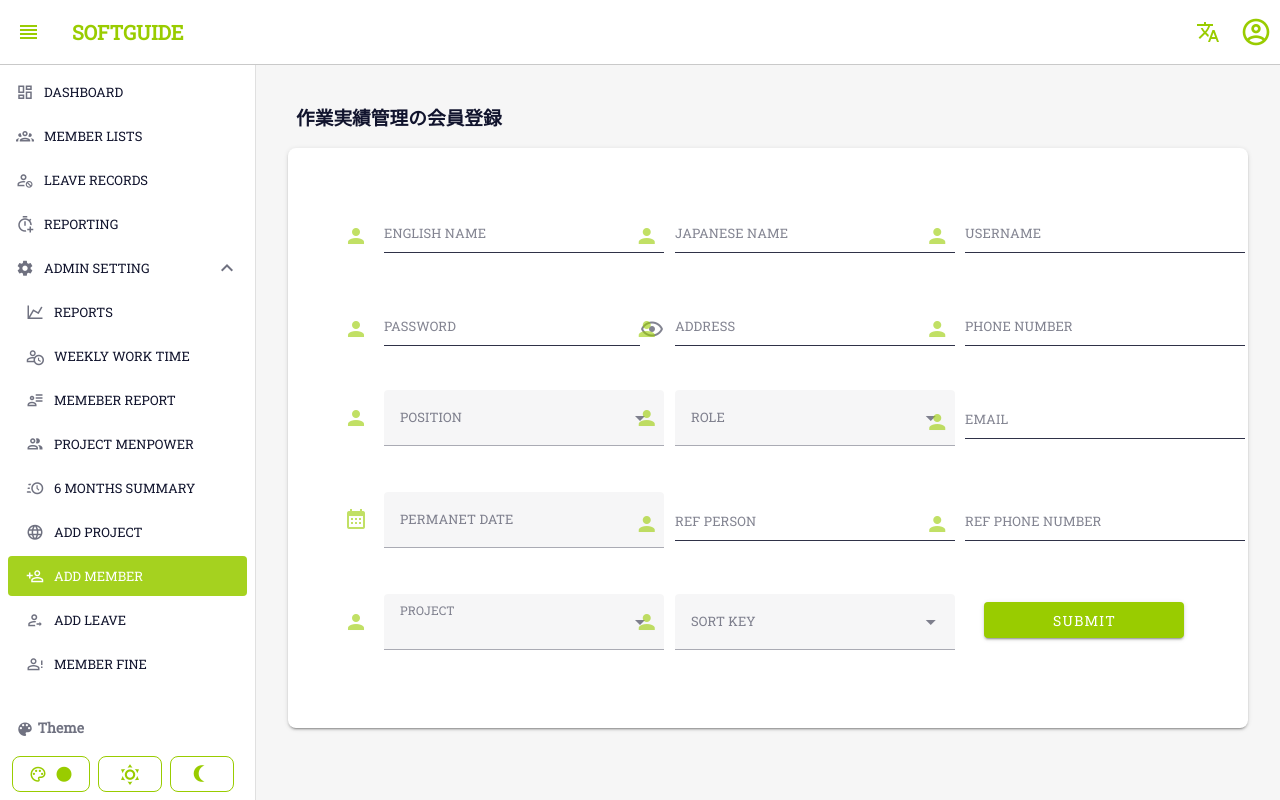
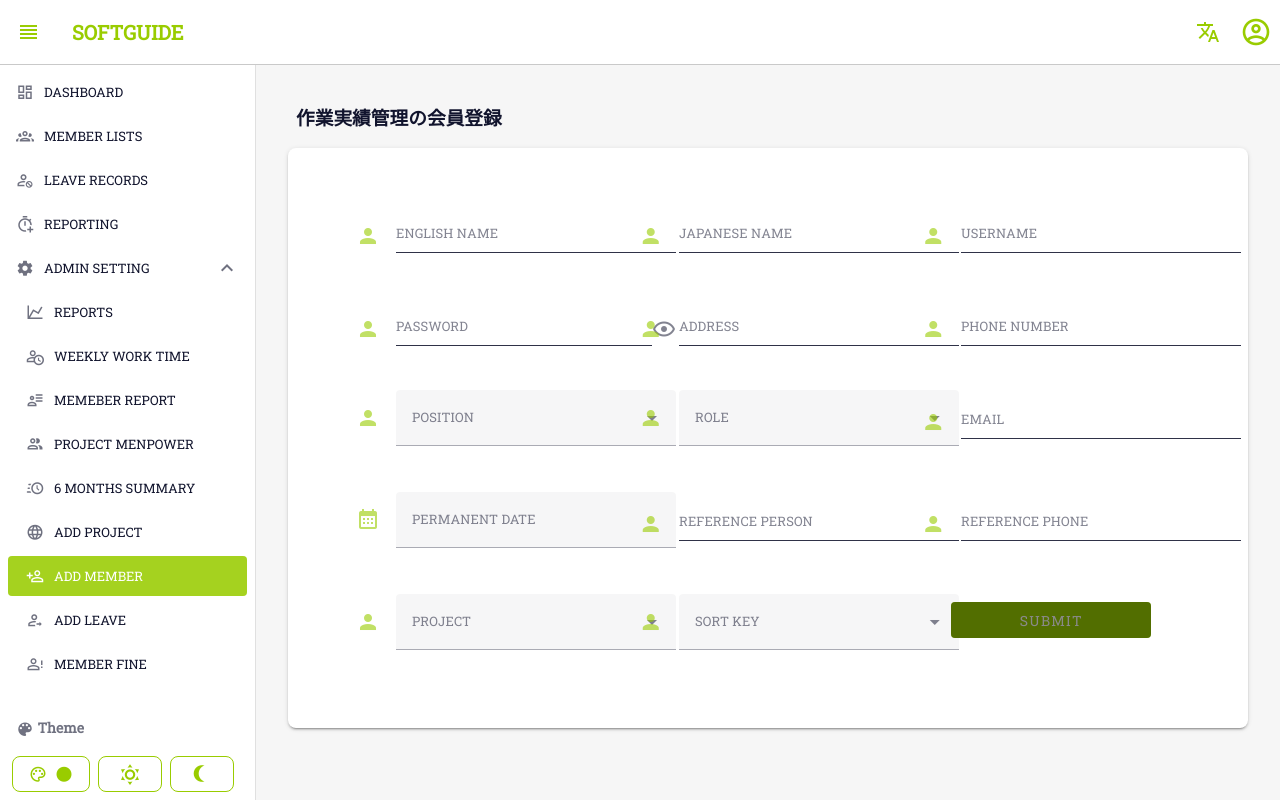
Before and after one commit to Softguidearkarphyo/reporting-system, a Vue app: page /reporting-system/add-members in a window 1280 px wide. Built offline with nearby package versions, Linux system fonts and the light colour scheme; sample sign-in values are in the browser's storage.

Commit message:
Add Validation For Member Create

```diff
--- a/src/components/bases/BaseTextField.vue
+++ b/src/components/bases/BaseTextField.vue
@@ -1,7 +1,7 @@
 <template>
   <div class="align-center mb-5">
     <v-text-field
-      v-model="internalValue"
+      v-bind="$attrs"
       class="custom-input"
       :label="label"
       :type="inputType"
@@ -17,7 +17,7 @@
       variant="plain"
       @click:append-inner="toggleVisibility"
       dense
-      hide-details
+      hide-details="auto"
       :style="{ width }"
     >
       <template v-slot:prepend>
@@ -29,11 +29,9 @@
 </template>
 
 <script setup>
+defineOptions({ inheritAttrs: false });
+
 const props = defineProps({
-  modelValue: {
-    type: [String, Number],
-    default: '',
-  },
   label: String,
   type: {
     type: String,
@@ -69,12 +67,6 @@ const inputType = computed(() => {
 function toggleVisibility() {
   isVisible.value = !isVisible.value;
 }
-
-const emit = defineEmits(['update:modelValue']);
-const internalValue = computed({
-  get: () => props.modelValue,
-  set: (val) => emit('update:modelValue', val),
-});
 </script>
 
 <style scoped>
--- a/src/locales/en.js
+++ b/src/locales/en.js
@@ -42,4 +42,26 @@ export default {
     deleteConfirmText:
       'Are you sure to delete this member? # This action cannot be undone.',
   },
+  form: {
+    eng_name: 'English Name',
+    jp_name: 'Japanese Name',
+    username: 'Username',
+    password: 'Password',
+    address: 'Address',
+    ph_number: 'Phone Number',
+    position: 'Position',
+    role: 'Role',
+    email: 'Email',
+    permanent_date: 'Permanent Date',
+    ref_person: 'Reference Person',
+    ref_ph_number: 'Reference Phone',
+    project: 'Project',
+    sort_key: 'Sort Key',
+  },
+  validation: {
+    required: '{field} is required',
+    email: '{field} must be a valid email',
+    min: '{field} must be at least {min} characters',
+    date_format: '{field} must be in YYYY-MM-DD format',
+  },
 };
--- a/src/locales/ja.js
+++ b/src/locales/ja.js
@@ -42,4 +42,26 @@ export default {
     deleteConfirmText:
       'このメンバーを削除してもよろしいですか？ # この操作は元に戻せません。',
   },
+  form: {
+    eng_name: '英語名',
+    jp_name: '日本語名',
+    username: 'ユーザー名',
+    password: 'パスワード',
+    address: '住所',
+    ph_number: '電話番号',
+    position: 'ポジション',
+    role: '役割',
+    email: 'メールアドレス',
+    permanent_date: '入社日',
+    ref_person: '紹介者',
+    ref_ph_number: '紹介者の電話番号',
+    project: 'プロジェクト',
+    sort_key: 'ソートキー',
+  },
+  validation: {
+    required: '{field}は必須項目です',
+    email: '{field}は有効なメールアドレスを入力してください',
+    min: '{field}は{min}文字以上で入力してください',
+    date_format: '{field}はYYYY-MM-DD形式で入力してください',
+  },
 };
--- a/src/main.js
+++ b/src/main.js
@@ -8,12 +8,12 @@ import './assets/fonts/font.css';
 import vuetify from './plugins/vuetify';
 import '@mdi/font/css/materialdesignicons.css';
 import toastification from './plugins/toastification';
+import veeValidatePlugin from './plugins/vee-validate';
 import './assets/toast.css';
 
 import { createI18n } from 'vue-i18n';
 import en from './locales/en';
 import ja from './locales/ja';
-
 const i18n = createI18n({
   legacy: false,
   locale: 'en',
@@ -28,6 +28,7 @@ app.use(router);
 app.use(vuetify);
 app.use(createPinia());
 app.use(toastification);
+app.use(veeValidatePlugin);
 app.use(i18n);
 app.config.globalProperties.$axios = api;
 app.mount('#app');
--- a/src/pages/report/AddLeave.vue
+++ b/src/pages/report/AddLeave.vue
@@ -1,6 +1,59 @@
 <template>
-  <BaseTitle>Add Leave</BaseTitle>
+  <Form
+    :validation-schema="memberCreateSchema"
+    @submit="submit"
+    v-slot="{ meta }"
+  >
+    <div class="mb-4">
+      <Field name="eng_name" v-slot="{ field, errorMessage }">
+        <v-text-field
+          v-bind="field"
+          :error-messages="errorMessage"
+          label="English Name"
+          data-testid="eng-name-field"
+        />
+      </Field>
+    </div>
+
+    <div class="mb-4">
+      <Field name="jp_name" v-slot="{ field, errorMessage }">
+        <v-text-field
+          v-bind="field"
+          :error-messages="errorMessage"
+          label="Japanese Name"
+          data-testid="jp-name-field"
+        />
+      </Field>
+    </div>
+
+    <v-btn type="submit" color="primary" :disabled="!meta.valid" class="mt-4">
+      Submit
+    </v-btn>
+  </Form>
 </template>
-<script>
-import BaseTitle from '../../components/bases/BaseTitle.vue';
+
+<script setup>
+import { Form, Field } from 'vee-validate';
+import * as yup from 'yup';
+import { getMemberCreateSchema } from '@/plugins/validations/common-validations';
+
+const memberCreateSchema = yup.object({
+  eng_name: yup.string().required('English name is required'),
+  jp_name: yup.string().required('Japanese name is required'),
+});
+
+const submit = (values) => {
+  console.log('Form submitted:', values);
+  alert(JSON.stringify(values, null, 2));
+};
 </script>
+
+<style scoped>
+.debug-info {
+  padding: 1rem;
+  background: #f5f5f5;
+  border-radius: 4px;
+  font-family: monospace;
+  margin-bottom: 1rem;
+}
+</style>
--- a/src/pages/report/AddMember.vue
+++ b/src/pages/report/AddMember.vue
@@ -2,257 +2,253 @@
   <v-container>
     <BaseTitle class="mb-4"> 作業実績管理の会員登録 </BaseTitle>
     <ParentCard class="pa-6">
-      <v-form ref="form" @submit.prevent="handleSubmit">
-        <v-row class="px-4 py-4">
-          <v-col cols="12" md="6" lg="4">
+      <Form
+        ref="formRef"
+        :validation-schema="memberCreateSchema"
+        @submit="submit"
+        v-slot="{ meta }"
+      >
+        <v-row class="mx-auto px-4 py-4">
+          <v-col cols="12" class="justify-center" md="6" lg="4">
+            <Field name="eng_name" v-slot="{ field, errorMessage }">
               <BaseTextField
-              v-model="engName"
-              name="eng_name"
-              label="English Name"
+                v-bind="field"
+                :label="t('form.eng_name')"
                 type="text"
                 variant="plain"
                 prependIcon="mdi-account"
                 :width="'320px'"
-              hide-details
-              required
+                :error-messages="errorMessage"
               ></BaseTextField>
+            </Field>
           </v-col>
-          <v-col cols="12" md="6" lg="4">
+          <v-col cols="12" class="justify-center" md="6" lg="4">
+            <Field name="jp_name" v-slot="{ field, errorMessage }">
               <BaseTextField
-              v-model="jpName"
-              name="jpName"
-              label="Japanese Name"
+                v-bind="field"
+                :label="t('form.jp_name')"
                 type="text"
                 variant="plain"
                 dense
                 autocomplete="test"
                 prependIcon="mdi-account"
                 :width="'320px'"
-              hide-details
-              required
+                :error-messages="errorMessage"
               ></BaseTextField>
+            </Field>
           </v-col>
-          <v-col cols="12" md="6" lg="4">
+          <v-col cols="12" class="justify-center" md="6" lg="4">
+            <Field name="username" v-slot="{ field, errorMessage }">
               <BaseTextField
-              v-model="username"
-              name="username"
-              label="Username"
+                v-bind="field"
+                :label="t('form.username')"
+                type="text"
+                variant="plain"
+                prependIcon="mdi-account"
+                :width="'320px'"
+                :error-messages="errorMessage"
+              ></BaseTextField>
+            </Field>
+          </v-col>
+          <v-col cols="12" class="justify-center" md="6" lg="4">
+            <Field name="password" v-slot="{ field, errorMessage }">
+              <BaseTextField
+                v-bind="field"
+                :label="t('form.password')"
+                type="password"
+                variant="plain"
+                dense
+                autocomplete="test"
+                prependIcon="mdi-account"
+                :width="'320px'"
+                :error-messages="errorMessage"
+              ></BaseTextField>
+            </Field>
+          </v-col>
+          <v-col cols="12" class="justify-center" md="6" lg="4">
+            <Field name="address" v-slot="{ field, errorMessage }">
+              <BaseTextField
+                v-bind="field"
+                :label="t('form.address')"
+                type="text"
+                variant="plain"
+                prependIcon="mdi-account"
+                :width="'320px'"
+                :error-messages="errorMessage"
+              ></BaseTextField>
+            </Field>
+          </v-col>
+          <v-col cols="12" class="justify-center" md="6" lg="4">
+            <Field name="ph_number" v-slot="{ field, errorMessage }">
+              <BaseTextField
+                v-bind="field"
+                :label="t('form.ph_number')"
                 type="text"
                 variant="plain"
                 dense
                 autocomplete="test"
                 prependIcon="mdi-account"
                 :width="'320px'"
-              hide-details
-              required
+                :error-messages="errorMessage"
               ></BaseTextField>
+            </Field>
           </v-col>
           <v-col cols="12" md="6" lg="4">
+            <Field name="position" v-slot="{ field, errorMessage }">
+              <BaseSelect
+                v-model="field.value"
+                v-bind="field"
+                :label="t('form.position')"
+                :items="position"
+                prependIcon="mdi-account"
+                item-title="name"
+                :width="'320px'"
+                item-value="id"
+                :error-messages="errorMessage"
+              >
+              </BaseSelect>
+            </Field>
+          </v-col>
+          <v-col cols="12" md="6" lg="4">
+            <Field name="role" v-slot="{ field, errorMessage }">
+              <BaseSelect
+                v-model="field.value"
+                v-bind="field"
+                :label="t('form.role')"
+                :items="role"
+                prependIcon="mdi-account"
+                item-title="name"
+                :width="'320px'"
+                item-value="id"
+                :error-messages="errorMessage"
+              >
+              </BaseSelect>
+            </Field>
+          </v-col>
+          <v-col cols="12" md="6" lg="4">
+            <Field name="email" v-slot="{ field, errorMessage }">
               <BaseTextField
-              v-model="password"
-              name="password"
-              label="Password"
-              type="password"
+                v-bind="field"
+                :label="t('form.email')"
+                type="email"
                 variant="plain"
                 dense
                 autocomplete="test"
                 prependIcon="mdi-account"
                 :width="'320px'"
-              hide-details
-              required
+                :error-messages="errorMessage"
               ></BaseTextField>
+            </Field>
           </v-col>
           <v-col cols="12" md="6" lg="4">
+            <Field name="permanent_date" v-slot="{ field, errorMessage }">
+              <BaseDatePicker
+                v-bind="field"
+                :label="t('form.permanent_date')"
+                prependIcon="mdi-calendar-month"
+                :width="'320px'"
+                :error-messages="errorMessage"
+              ></BaseDatePicker>
+            </Field>
+          </v-col>
+          <v-col cols="12" md="6" lg="4">
+            <Field name="ref_person" v-slot="{ field, errorMessage }">
               <BaseTextField
-              v-model="address"
-              name="address"
-              label="Address"
+                v-bind="field"
+                :label="t('form.ref_person')"
                 type="text"
                 variant="plain"
                 dense
                 autocomplete="test"
                 prependIcon="mdi-account"
                 :width="'320px'"
-              hide-details
-              required
+                :error-messages="errorMessage"
               ></BaseTextField>
+            </Field>
           </v-col>
           <v-col cols="12" md="6" lg="4">
+            <Field name="ref_ph_number" v-slot="{ field, errorMessage }">
               <BaseTextField
-              v-model="ph_number"
-              name="ph_number"
-              label="Phone Number"
+                v-bind="field"
+                :label="t('form.ref_ph_number')"
+                name="ref_ph_number"
                 type="text"
                 variant="plain"
                 dense
                 autocomplete="test"
                 prependIcon="mdi-account"
                 :width="'320px'"
-              hide-details
-              required
+                :error-messages="errorMessage"
               ></BaseTextField>
+            </Field>
           </v-col>
           <v-col cols="12" md="6" lg="4">
+            <Field name="project" v-slot="{ field, errorMessage }">
               <BaseSelect
-              v-model="selectedPosition"
-              name="selectedPosition"
-              label="Position"
-              :items="position"
-              prependIcon="mdi-account"
-              item-title="name"
-              :width="'320px'"
-              item-value="id"
-            >
-            </BaseSelect>
-          </v-col>
-          <v-col cols="12" md="6" lg="4">
-            <BaseSelect
-              v-model="selectedRole"
-              name="selectedRole"
-              label="Role"
-              :items="role"
-              prependIcon="mdi-account"
-              item-title="name"
-              :width="'320px'"
-              item-value="id"
-            >
-            </BaseSelect>
-          </v-col>
-          <v-col cols="12" md="6" lg="4">
-            <BaseTextField
-              v-model="email"
-              name="email"
-              label="Email"
-              type="email"
-              variant="plain"
-              dense
-              autocomplete="test"
-              prependIcon="mdi-account"
-              :width="'320px'"
-              hide-details
-              required
-            ></BaseTextField>
-          </v-col>
-          <v-col cols="12" md="6" lg="4">
-            <BaseDatePicker
-              v-model="selectedDate"
-              name="perment_date"
-              label="Permanet Date"
-              prependIcon="mdi-calendar-month"
-              :width="'320px'"
-              required
-            ></BaseDatePicker>
-          </v-col>
-          <v-col cols="12" md="6" lg="4">
-            <BaseTextField
-              v-model="ref_person"
-              name="ref_person"
-              label="Ref Person"
-              type="text"
-              variant="plain"
-              dense
-              autocomplete="test"
-              prependIcon="mdi-account"
-              :width="'320px'"
-              hide-details
-              required
-            ></BaseTextField>
-          </v-col>
-          <v-col cols="12" md="6" lg="4">
-            <BaseTextField
-              v-model="ref_ph_number"
-              name="ref_ph_number"
-              label="Ref Phone Number"
-              type="text"
-              variant="plain"
-              dense
-              autocomplete="test"
-              prependIcon="mdi-account"
-              :width="'320px'"
-              hide-details
-              required
-            ></BaseTextField>
-          </v-col>
-          <v-col cols="12" md="6" lg="4">
-            <BaseSelect
-              v-model="selectedProject"
-              name="project"
-              label="Project"
+                v-model="field.value"
+                v-bind="field"
+                :label="t('form.project')"
                 :items="project"
                 prependIcon="mdi-account"
                 :width="'320px'"
                 item-title="name"
                 item-value="id"
+                :error-messages="errorMessage"
               >
               </BaseSelect>
+            </Field>
           </v-col>
           <v-col cols="12" md="6" lg="4">
+            <Field name="sort_key" v-slot="{ field, errorMessage }">
               <BaseSelect
-              v-model="selectedSortKey"
-              name="sort_key"
-              label="Sort Key"
+                v-model="field.sort_key"
+                v-bind="field"
+                :label="t('form.sort_key')"
                 :items="sortKey"
                 prependIcon="mdi-account"
                 :width="'320px'"
                 item-title="value"
                 item-value="id"
+                :error-messages="errorMessage"
               >
               </BaseSelect>
+            </Field>
           </v-col>
-          <v-col cols="12" lg="4">
+          <v-col class="justify-center" cols="12" lg="4">
             <div
-              class="d-flex justify-end"
+              class="d-flex justify-center"
               :style="width > 1280 ? 'width: 320px' : ''"
             >
-              <BaseButton type="submit" style="width: 200px">
+              <BaseButton
+                :disabled="!meta.valid"
+                type="submit"
+                style="width: 200px"
+              >
                 Submit
               </BaseButton>
             </div>
           </v-col>
         </v-row>
-      </v-form>
+      </Form>
     </ParentCard>
   </v-container>
 </template>
 <script setup>
+import { ref } from 'vue';
 import { position, role, sortKey, project } from '@/utils/data';
 import { useDisplay } from 'vuetify';
 import { useMemberStore } from '@/stores/member/member.js';
+import { useI18n } from 'vue-i18n';
+import { getMemberCreateSchema } from '@/plugins/validations/common-validations';
+const { t } = useI18n();
+const memberCreateSchema = computed(() => getMemberCreateSchema(t));
+const memberStore = useMemberStore();
 const { width } = useDisplay();
-const memberStore = useMemberStore();
-const engName = ref('');
-const jpName = ref('');
-const username = ref('');
-const password = ref('');
-const address = ref('');
-const ph_number = ref(null);
-const selectedPosition = ref(null);
-const selectedRole = ref(null);
-const email = ref(null);
-const selectedDate = ref(null);
-const ref_person = ref('');
-const ref_ph_number = ref(null);
-const selectedProject = ref('');
-const selectedSortKey = ref(null);
-const handleSubmit = async () => {
-  const payload = {
-    eng_name: engName.value,
-    jp_name: jpName.value,
-    username: username.value,
-    password: password.value,
-    address: address.value,
-    ph_number: ph_number.value,
-    position: selectedPosition.value,
-    role: selectedRole.value,
-    email: email.value,
-    perment_date: new Date(selectedDate.value).toISOString().slice(0, 10),
-    ref_person: ref_person.value,
-    ref_ph_number: ref_ph_number.value,
-    project: selectedProject.value,
-    sort_key: selectedSortKey.value,
-  };
 
-  await memberStore.createMember(payload);
+const formRef = ref(null);
+const submit = async (values) => {
+  console.log('Form submitted:', values);
+  await memberStore.createMember(values);
+  formRef.value?.resetForm();
 };
 </script>
-<style scoped></style>
--- a/src/plugins/validations/common-validations.js
+++ b/src/plugins/validations/common-validations.js
@@ -1,6 +1,5 @@
 // Import yup
 import * as yup from 'yup';
-
 // Export reusable schemas
 export const loginSchema = yup.object({
   email: yup
@@ -23,22 +22,45 @@ export const registerSchema = yup.object({
     .required('Confirm your password'),
 });
 
-export const memberCreateSchema = yup.object({
-  eng_name: yup.string().required('English name is required'),
-  jp_name: yup.string().required('Japanese name is required'),
-  username: yup.string().required('Username is required'),
-  password: yup.string().required('Password is required').min(6),
-  address: yup.string().required('Address is required'),
-  ph_number: yup.string().required('Phone number is required'),
-  position: yup.string().required('Position is required'),
-  role: yup.string().required('Role is required'),
-  email: yup.string().required('Email is required').email('Invalid email'),
-  perment_date: yup
-    .string()
-    .required('Permanent date is required')
-    .matches(/^\d{4}-\d{2}-\d{2}$/, 'Date must be YYYY-MM-DD'),
-  ref_person: yup.string().nullable(),
-  ref_ph_number: yup.string().nullable(),
-  project: yup.string().required('Project is required'),
-  sort_key: yup.string().required('Sort key is required'),
-});
+export function getMemberCreateSchema(t) {
+  return yup.object({
+    eng_name: yup
+      .string()
+      .required(t('validation.required', { field: t('form.eng_name') })),
+    jp_name: yup
+      .string()
+      .required(t('validation.required', { field: t('form.jp_name') })),
+    username: yup
+      .string()
+      .required(t('validation.required', { field: t('form.username') })),
+    password: yup
+      .string()
+      .required(t('validation.required', { field: t('form.password') }))
+      .min(6, t('validation.min', { field: t('form.password'), min: 6 })),
+    address: yup
+      .string()
+      .required(t('validation.required', { field: t('form.address') })),
+    ph_number: yup
+      .string()
+      .required(t('validation.required', { field: t('form.ph_number') })),
+    position: yup
+      .string()
+      .required(t('validation.required', { field: t('form.position') })),
+    role: yup
+      .string()
+      .required(t('validation.required', { field: t('form.role') })),
+    email: yup
+      .string()
+      .required(t('validation.required', { field: t('form.email') }))
+      .email(t('validation.email', { field: t('form.email') })),
+    permanent_date: yup.string().nullable(),
+    ref_person: yup.string().nullable(),
+    ref_ph_number: yup.string().nullable(),
+    project: yup
+      .string()
+      .required(t('validation.required', { field: t('form.project') })),
+    sort_key: yup
+      .string()
+      .required(t('validation.required', { field: t('form.sort_key') })),
+  });
+}
--- /dev/null
+++ b/src/plugins/vee-validate.js
@@ -0,0 +1,8 @@
+import { Form, Field } from 'vee-validate';
+
+export default {
+  install(app) {
+    app.component('Form', Form);
+    app.component('Field', Field);
+  },
+};
```
Lines whose indentation alone changed are shown as unchanged.
